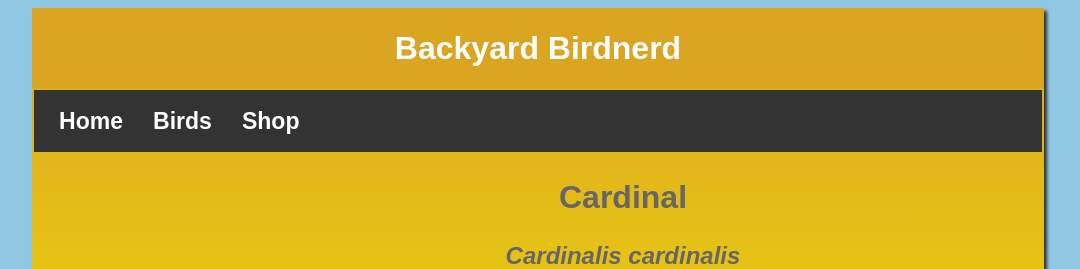
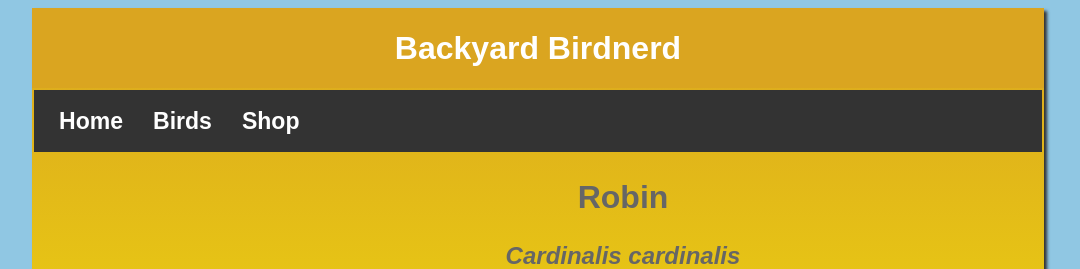
Before and after one commit to jbehrend4/BackyardBirdnerdWebsite, a plain HTML site: page robin.html in a window 1280 px wide. Shown: the top 269 px of the page, without its empty margins (102-1182 px from the left). Drawn offline with Linux system fonts and the light colour scheme.

Commit message:
Commit 2

```diff
--- a/robin.html
+++ b/robin.html
@@ -18,7 +18,7 @@
                 </ul>
             </nav>
         <main class="nationInfo">
-            <h2>Cardinal</h2>
+            <h2>Robin</h2>
             <h3>Cardinalis cardinalis</h3>
             <h4>Also known as: Northern Cardinal, Redbird, Common Cardinal</h4>
             <div id="border"></div>
```
